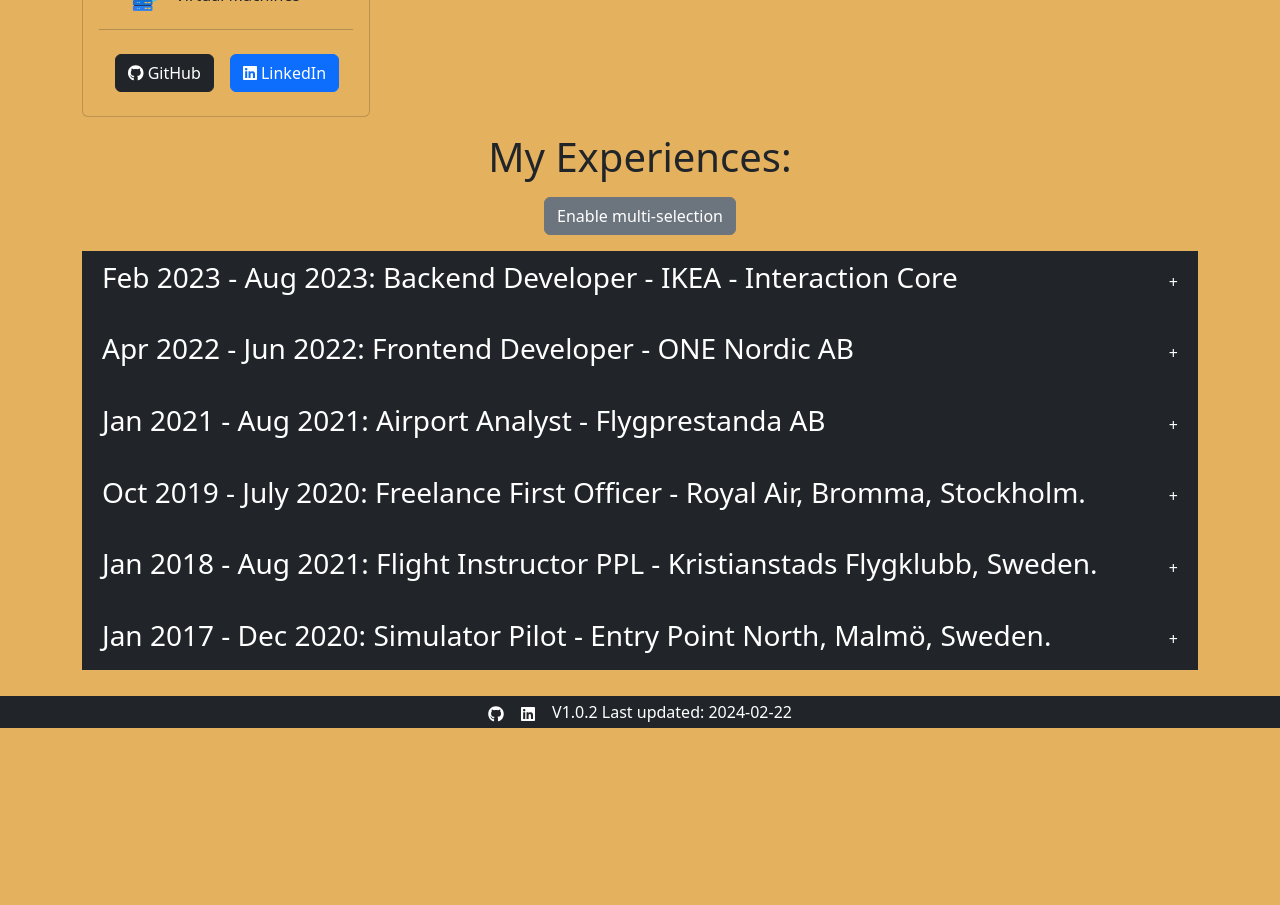
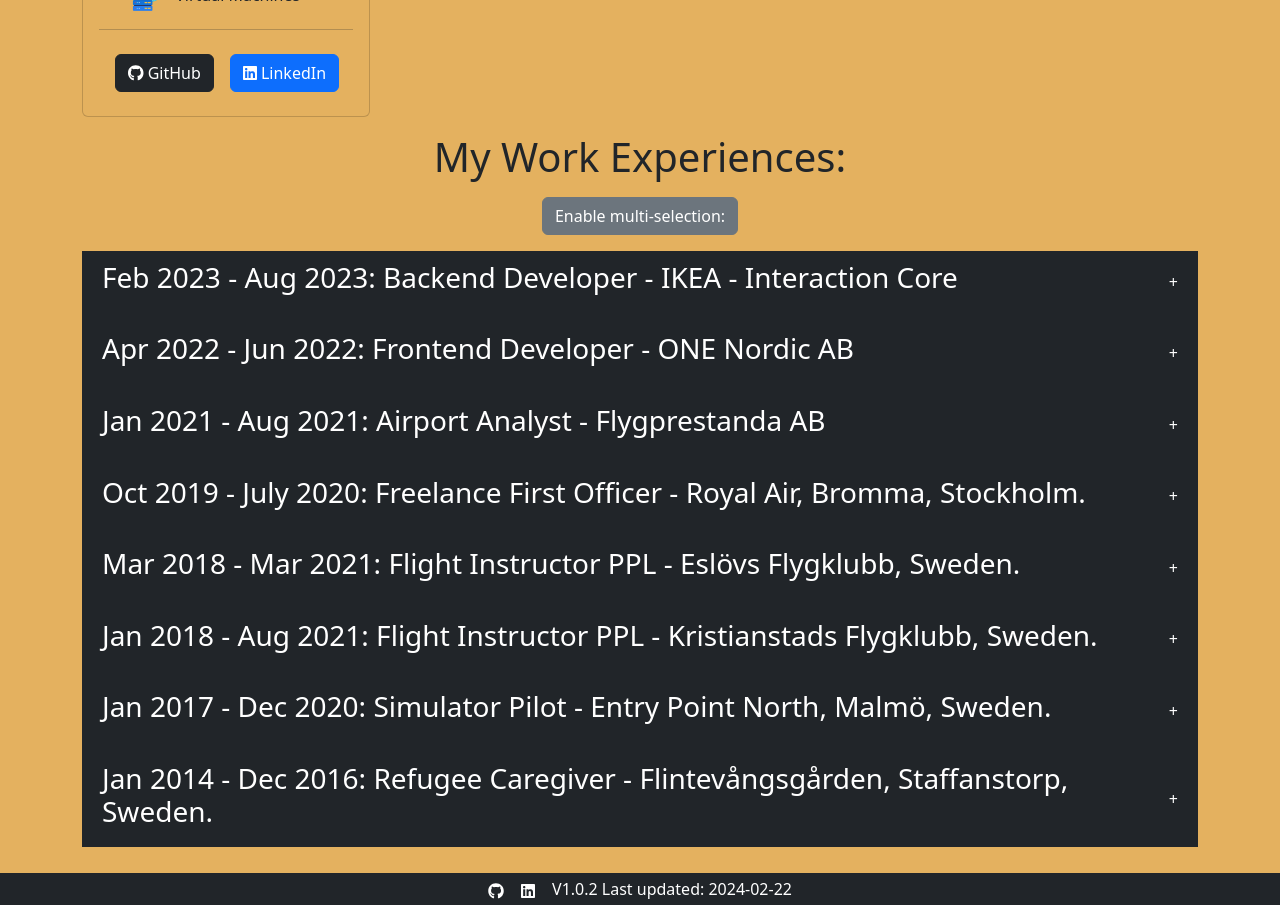
Before and after one commit to NikyAviator/nikolaikocev, a React (Vite) app in the folder frontend/: page / in a window 1280 px wide. Shown: the part 940-1845 px from the top of the page. Before the commit the page ends 1668 px from the top, so only its background shows below. Built offline with nearby package versions, Linux system fonts and the light colour scheme; a web font is replaced by a local one.

Commit message:
Work Exp done!

```diff
--- a/frontend/src/Components/Accordion/Accordion.jsx
+++ b/frontend/src/Components/Accordion/Accordion.jsx
@@ -34,8 +34,8 @@ const Accordion = () => {
         className='btn btn-secondary d-block mx-auto my-3'
       >
         {enableMultiSelection === false
-          ? 'Enable multi-selection'
-          : 'Disable multi-selection'}{' '}
+          ? 'Enable multi-selection:'
+          : 'Disable multi-selection:'}{' '}
       </Button>
 
       <div className='bg-dark text-white accordion'>
--- a/frontend/src/Components/Accordion/data.js
+++ b/frontend/src/Components/Accordion/data.js
@@ -34,13 +34,21 @@ const data = [
   {
     id: '5',
     question:
+      'Mar 2018 - Mar 2021: Flight Instructor PPL - Eslövs Flygklubb, Sweden.',
+    answer:
+      'Flight instructor, taught students to fly small airplanes (C172 and C152) in Eslöv,' +
+      ' Skåne. Also flew tour flights for people who wanted to experience flying and controlling the airplane.',
+  },
+  {
+    id: '6',
+    question:
       'Jan 2018 - Aug 2021: Flight Instructor PPL - Kristianstads Flygklubb, Sweden.',
     answer:
       'Flight instructor, taught students to fly small airplanes (PA28) in Kristianstad,' +
       ' Skåne. Also flew tour flights for people who wanted to experience flying and controlling the airplane.',
   },
   {
-    id: '6',
+    id: '7',
     question:
       'Jan 2017 - Dec 2020: Simulator Pilot - Entry Point North, Malmö, Sweden.',
     answer:
@@ -50,6 +58,13 @@ const data = [
       'for students to develop the necessary skills and experience before ' +
       'entering the field. I was controlling the airplanes.',
   },
+  {
+    id: '8',
+    question:
+      'Jan 2014 - Dec 2016: Refugee Caregiver - Flintevångsgården, Staffanstorp, Sweden.',
+    answer:
+      'Took care of refugee kids who had just arrived in Sweden. I helped them with their school work, I cooked and cleaned for them. I also helped them to get used to the Swedish culture and language.',
+  },
 ];
 
 export default data;
--- a/frontend/src/Pages/Home.jsx
+++ b/frontend/src/Pages/Home.jsx
@@ -24,7 +24,9 @@ const Home = () => {
       <Container>
         <Row>
           <Col className='my-3'>
-            <h1 className='d-flex justify-content-center'>My Experiences:</h1>
+            <h1 className='d-flex justify-content-center'>
+              My Work Experiences:
+            </h1>
             <Accordion />
           </Col>
         </Row>
```
